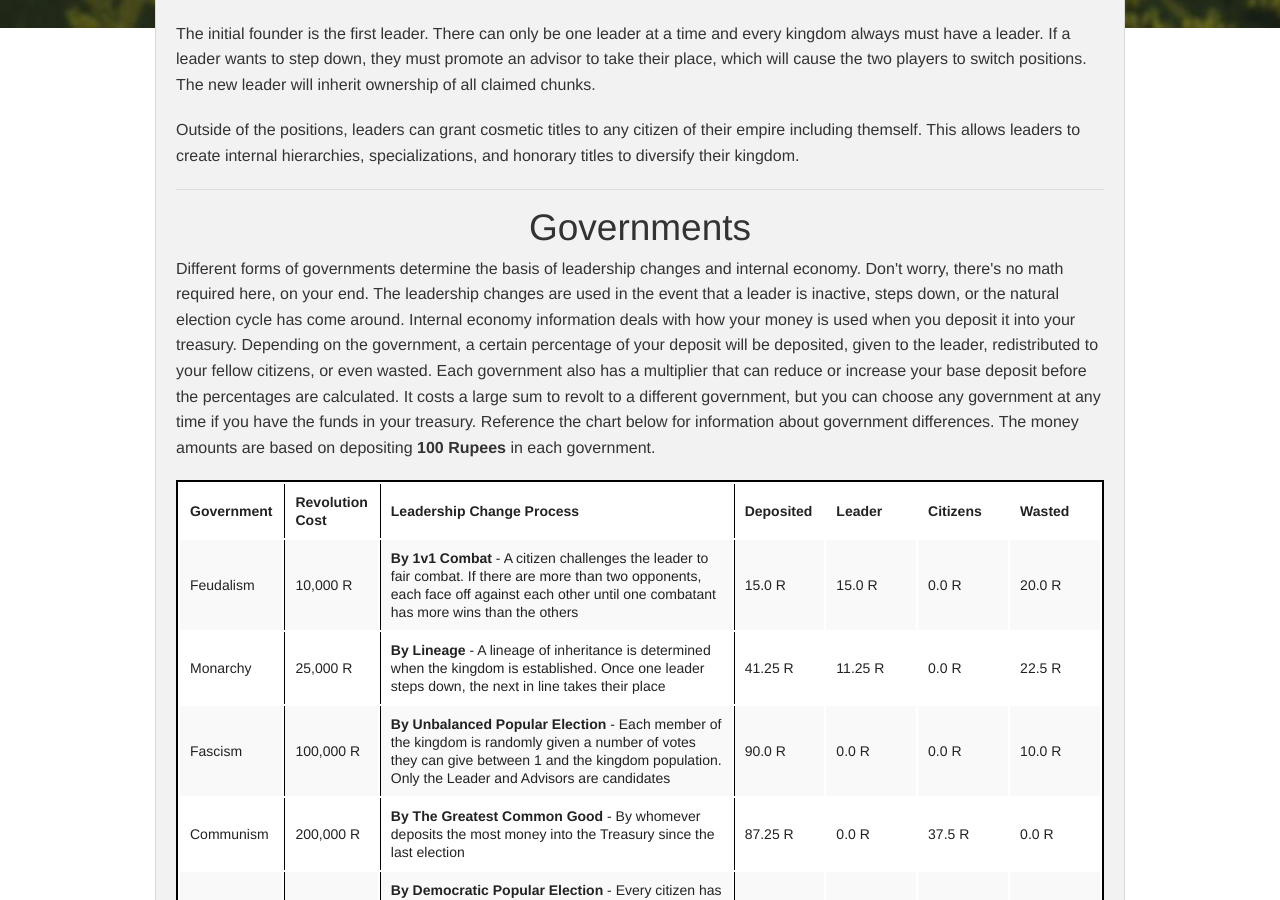
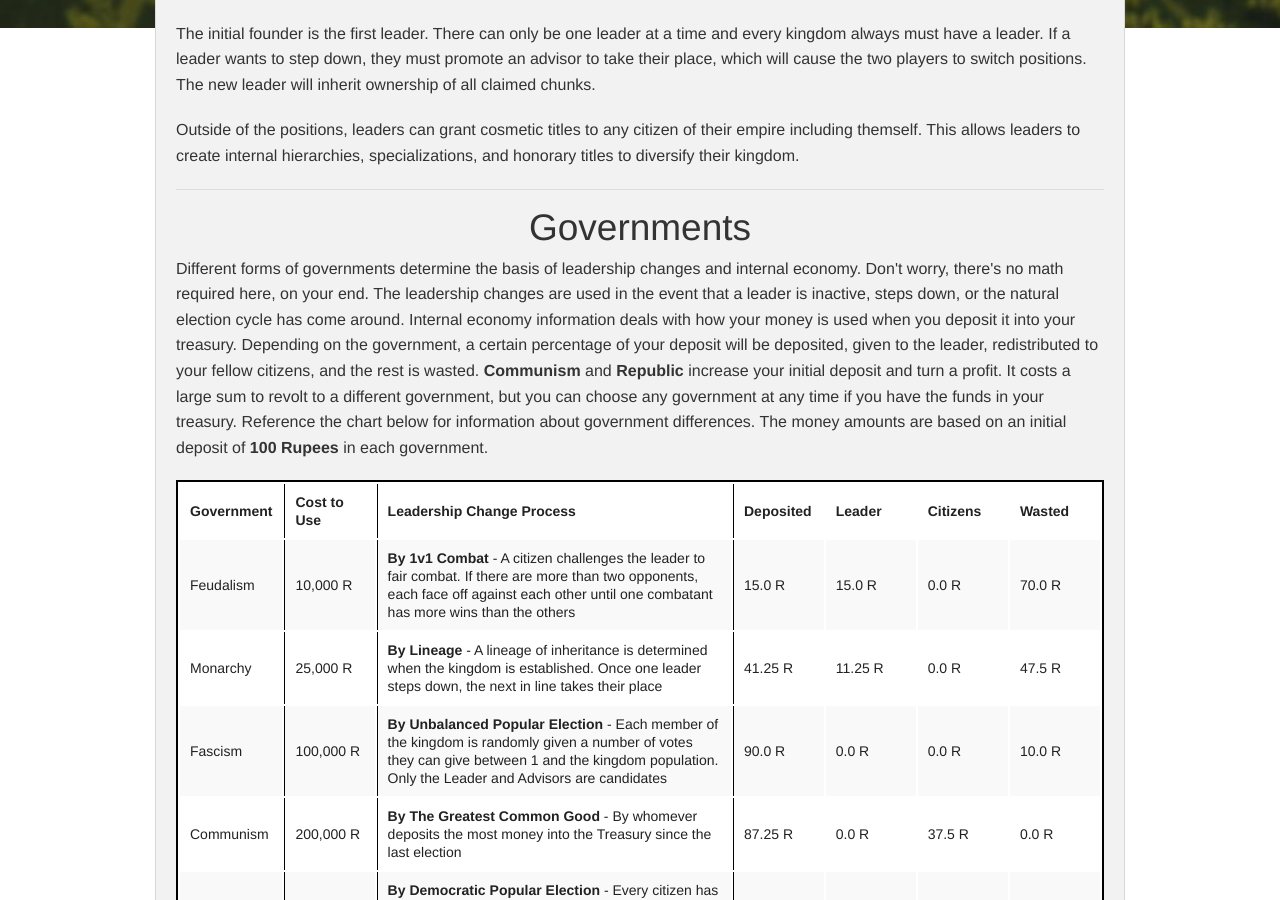
Before and after one commit to damnation-eu/website-beta, a Jekyll site: the page built from rpg-gameplay.md, in a window 1280 px wide and 900 px high, scrolled down 1146 px. Built offline with Jekyll 4.4.1, drawn with Linux system fonts in a browser that asks for light colours; nearby versions of some CDN libraries; library files that are not in the unit come from our copies.

Commit message:
Update rpg-gameplay.md

```diff
--- a/rpg-gameplay.md
+++ b/rpg-gameplay.md
@@ -44,12 +44,12 @@
 ##Governments
 </div>
 
-<p>Different forms of governments determine the basis of leadership changes and internal economy. Don't worry, there's no math required here, on your end. The leadership changes are used in the event that a leader is inactive, steps down, or the natural election cycle has come around. Internal economy information deals with how your money is used when you deposit it into your treasury. Depending on the government, a certain percentage of your deposit will be deposited, given to the leader, redistributed to your fellow citizens, or even wasted. Each government also has a multiplier that can reduce or increase your base deposit before the percentages are calculated. It costs a large sum to revolt to a different government, but you can choose any government at any time if you have the funds in your treasury. Reference the chart below for information about government differences. The money amounts are based on depositing <b>100 Rupees</b> in each government.</p>
+<p>Different forms of governments determine the basis of leadership changes and internal economy. Don't worry, there's no math required here, on your end. The leadership changes are used in the event that a leader is inactive, steps down, or the natural election cycle has come around. Internal economy information deals with how your money is used when you deposit it into your treasury. Depending on the government, a certain percentage of your deposit will be deposited, given to the leader, redistributed to your fellow citizens, and the rest is wasted. <b>Communism</b> and <b>Republic</b> increase your initial deposit and turn a profit. It costs a large sum to revolt to a different government, but you can choose any government at any time if you have the funds in your treasury. Reference the chart below for information about government differences. The money amounts are based on an initial deposit of <b>100 Rupees</b> in each government.</p>
 
 <table class="tg sortable" width="100%" style="background-color:#FFF; text-align:center; border: 2px solid #000;">
   <tr>
     <th class="tg-yw4l" width="10%">Government</th>
-    <th class="tg-yw4l" width="10%" style="border-left: 1px solid #000">Revolution Cost</th>
+    <th class="tg-yw4l" width="10%" style="border-left: 1px solid #000">Cost to Use</th>
     <th class="tg-yw4l" width="40%" style="border-left: 1px solid #000">Leadership Change Process</th>
     <th class="tg-yw4l" width="10%" style="border-left: 1px solid #000">Deposited</th>
     <th class="tg-yw4l" width="10%">Leader</th>
@@ -63,7 +63,7 @@
     <td class="tg-9hbo" style="border-left: 1px solid #000">15.0 R</td>
     <td class="tg-9hbo">15.0 R</td>
     <td class="tg-9hbo">0.0 R</td>
-    <td class="tg-9hbo">20.0 R</td>
+    <td class="tg-9hbo">70.0 R</td>
   </tr>
   <tr>
     <td class="tg-9hbo">Monarchy</td>
@@ -72,7 +72,7 @@
     <td class="tg-9hbo" style="border-left: 1px solid #000">41.25 R</td>
     <td class="tg-9hbo">11.25 R</td>
     <td class="tg-9hbo">0.0 R</td>
-    <td class="tg-9hbo">22.5 R</td>
+    <td class="tg-9hbo">47.5 R</td>
   </tr>
   <tr>
     <td class="tg-9hbo">Fascism</td>
```
